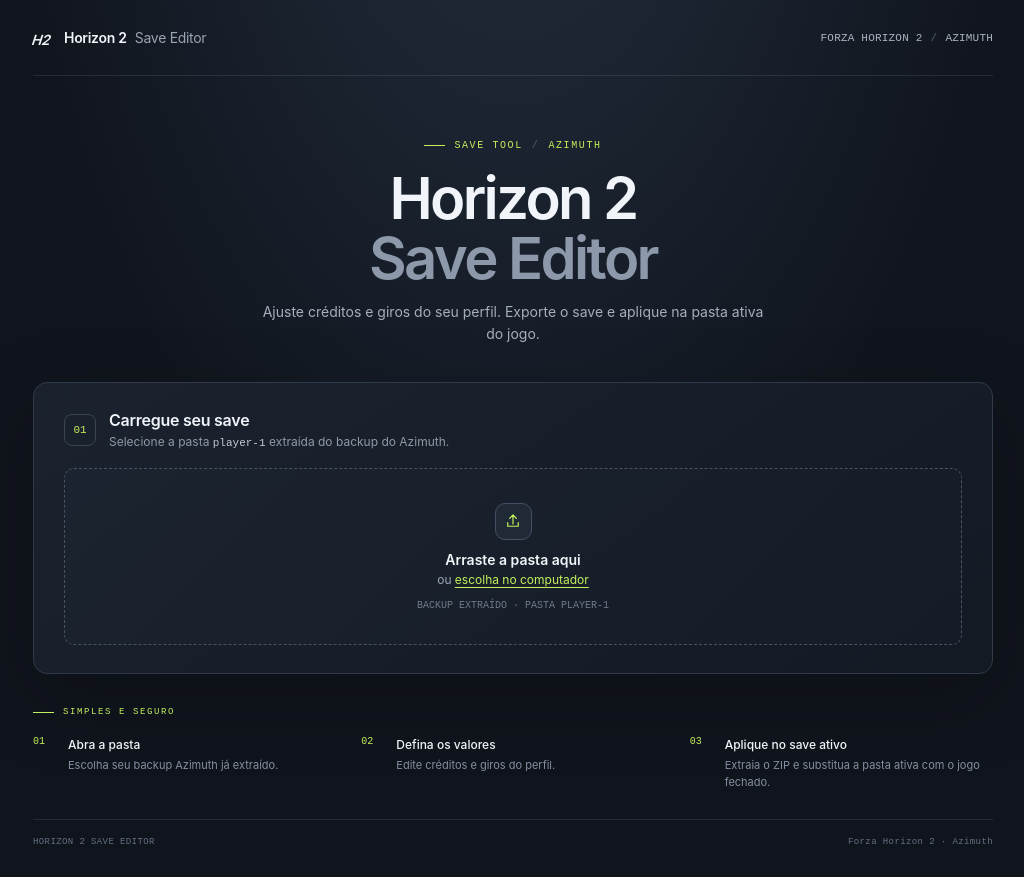
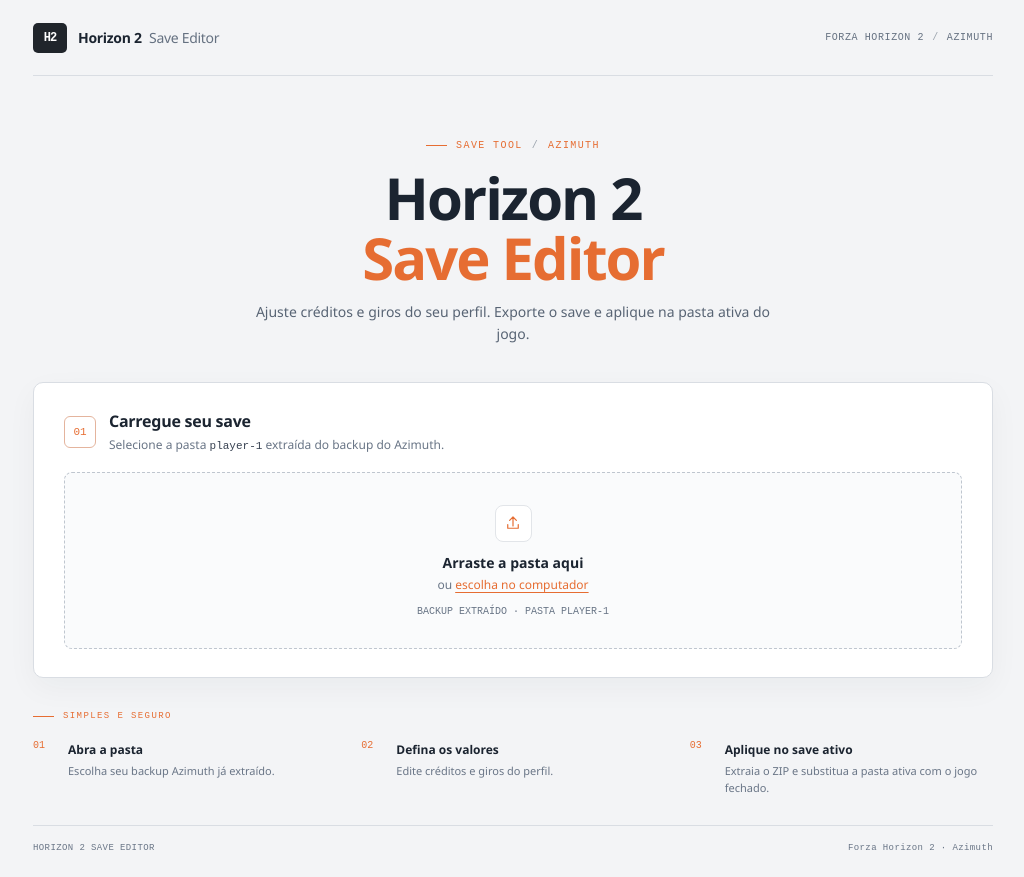
Before and after one commit to oGabrielST/horizon-save-studio, a plain HTML site: page index.html in a window 1280 px wide. Shown: the whole page, without its empty margins (127-1151 px from the left). Drawn offline with Linux system fonts and the light colour scheme.

Commit message:
Rename editor and refine interface

```diff
--- a/styles.css
+++ b/styles.css
@@ -1,28 +1,28 @@
-:root{color-scheme:dark;--bg:#10141c;--panel:#171d27;--panel-soft:#1c2430;--line:#2a3441;--muted:#8994a3;--text:#f1f4f8;--lime:#c4f05c;--blue:#8fafff;--mono:ui-monospace,'Cascadia Code','Segoe UI Mono',monospace;--sans:Inter,'Segoe UI',Arial,sans-serif;--display:Inter,'Segoe UI',Arial,sans-serif}
+:root{color-scheme:light;--bg:#f3f4f6;--panel:#fff;--panel-soft:#f8f9fa;--line:#dfe3e8;--muted:#697586;--text:#1b2430;--lime:#e66d32;--blue:#346c9f;--mono:ui-monospace,'Cascadia Code','Segoe UI Mono',monospace;--sans:'Segoe UI',Arial,sans-serif;--display:'Segoe UI',Arial,sans-serif}
 *{box-sizing:border-box}
-body{margin:0;min-height:100vh;background:radial-gradient(ellipse at 50% -35%,#233040 0,transparent 58%),var(--bg);color:var(--text);font-family:var(--sans);font-size:14px}
+body{margin:0;min-height:100vh;background:var(--bg);color:var(--text);font-family:var(--sans);font-size:14px}
 button,input{font:inherit}
 .shell{width:min(100% - 48px,960px);margin:0 auto}
-.topbar{height:76px;display:flex;align-items:center;justify-content:space-between;border-bottom:1px solid rgba(173,189,208,.12)}
-.brand{display:flex;align-items:center;gap:11px;color:var(--text);text-decoration:none;font:600 14px var(--display);letter-spacing:-.3px}
-.brand-light{color:#99a4b2;font-weight:400;margin-left:5px}
-.brand-mark{display:flex;align-items:end;gap:2px;height:20px;width:20px;transform:skew(-18deg)}.brand-mark span{display:block;width:5px;border-radius:1px;background:var(--lime)}.brand-mark span:nth-child(1){height:9px}.brand-mark span:nth-child(2){height:15px}.brand-mark span:nth-child(3){height:20px}
-.topbar-right{display:flex;align-items:center;gap:8px;color:#aab4c0;font:11px var(--mono);letter-spacing:.2px}.privacy-dot{width:7px;height:7px;border-radius:50%;background:var(--lime);box-shadow:0 0 12px #c4f05c77}
-.intro{padding:64px 0 37px;text-align:center}.eyebrow,.mini-heading{display:flex;align-items:center;justify-content:center;gap:9px;color:var(--lime);font:10px var(--mono);letter-spacing:1.6px}.eyebrow-line{width:21px;height:1px;background:var(--lime)}.eyebrow-sep{color:#536071}
-h1{margin:17px 0 12px;font:600 clamp(36px,6vw,58px)/1.04 var(--display);letter-spacing:-2.6px}h1 span{color:#8d99aa}
-.intro>p{max-width:520px;margin:0 auto;color:#a5afbd;font-size:14px;line-height:1.6}
-.workspace{padding:27px 30px 28px;border:1px solid #303a48;border-radius:14px;background:linear-gradient(145deg,rgba(27,35,47,.96),rgba(20,26,36,.98));box-shadow:0 24px 80px #0003}
-.step-heading{display:flex;align-items:center;gap:13px;margin-bottom:19px}.step-number{display:grid;place-items:center;width:32px;height:32px;border:1px solid #394656;border-radius:8px;color:var(--lime);font:11px var(--mono)}.step-heading h2{margin:0 0 4px;font:600 16px var(--display);letter-spacing:-.25px}.step-heading p{margin:0;color:#8e99a8;font-size:12px}.step-heading code{color:#c2cad4;font:11px var(--mono)}
-.dropzone{position:relative;display:flex;min-height:177px;align-items:center;justify-content:center;flex-direction:column;border:1px dashed #465365;border-radius:10px;background:linear-gradient(135deg,#1c2531aa,#161d28aa);cursor:pointer;transition:border .18s,background .18s,transform .18s}.dropzone:hover,.dropzone:focus-visible,.dropzone.dragging{outline:none;border-color:var(--lime);background:#212c37;transform:translateY(-1px)}.dropzone input{position:absolute;width:1px;height:1px;opacity:0;pointer-events:none}.upload-icon{display:grid;place-items:center;width:37px;height:37px;margin-bottom:11px;border:1px solid #435064;border-radius:10px;color:var(--lime);background:#202a36}.upload-icon svg{width:18px;height:18px;fill:none;stroke:currentColor;stroke-width:1.6;stroke-linecap:round;stroke-linejoin:round}.drop-title{font:600 14px var(--display)}.drop-subtitle{margin-top:4px;color:#9da8b7;font-size:12px}.browse{color:var(--lime);text-decoration:underline;text-underline-offset:3px}.drop-hint{margin-top:13px;color:#6f7b8b;font:10px var(--mono)}
-.loaded-file{display:flex;align-items:center;gap:11px;padding:13px 15px;border:1px solid #394657;border-radius:9px;background:#1a222d}.file-check{display:grid;place-items:center;width:27px;height:27px;border-radius:50%;background:#c4f05c20;color:var(--lime);font-weight:700}.loaded-copy{display:flex;flex:1;min-width:0;flex-direction:column;gap:3px}.loaded-copy strong{overflow:hidden;text-overflow:ellipsis;white-space:nowrap;font-size:12px}.loaded-copy span{color:#8994a3;font:10px var(--mono)}.text-button{border:0;background:transparent;color:#aab4c0;font-size:11px;cursor:pointer}.text-button:hover{color:var(--lime)}
+.topbar{height:76px;display:flex;align-items:center;justify-content:space-between;border-bottom:1px solid #d9dde3}
+.brand{display:flex;align-items:center;gap:11px;color:var(--text);text-decoration:none;font:700 14px var(--display);letter-spacing:-.3px}
+.brand-light{color:#657181;font-weight:400;margin-left:4px}
+.brand-mark{display:grid;place-items:center;width:34px;height:30px;border-radius:5px;background:#20252b;color:#fff;font:700 12px var(--mono);letter-spacing:-1px}
+.topbar-right{display:flex;align-items:center;gap:8px;color:#657181;font:10px var(--mono);letter-spacing:.6px}.privacy-dot{width:7px;height:7px;border-radius:50%;background:var(--lime)}
+.intro{padding:64px 0 37px;text-align:center}.eyebrow,.mini-heading{display:flex;align-items:center;justify-content:center;gap:9px;color:var(--lime);font:10px var(--mono);letter-spacing:1.4px}.eyebrow-line{width:21px;height:1px;background:var(--lime)}.eyebrow-sep{color:#9ca4ae}
+h1{margin:17px 0 12px;font:700 clamp(36px,6vw,58px)/1.04 var(--display);letter-spacing:-2px}h1 span{color:var(--lime)}
+.intro>p{max-width:520px;margin:0 auto;color:#586474;font-size:14px;line-height:1.6}
+.workspace{padding:27px 30px 28px;border:1px solid #d9dde3;border-radius:10px;background:#fff;box-shadow:0 10px 30px #222a360b}
+.step-heading{display:flex;align-items:center;gap:13px;margin-bottom:19px}.step-number{display:grid;place-items:center;width:32px;height:32px;border:1px solid #e4b49d;border-radius:6px;color:var(--lime);font:11px var(--mono)}.step-heading h2{margin:0 0 4px;font:600 16px var(--display);letter-spacing:-.25px}.step-heading p{margin:0;color:#697586;font-size:12px}.step-heading code{color:#374151;font:11px var(--mono)}
+.dropzone{position:relative;display:flex;min-height:177px;align-items:center;justify-content:center;flex-direction:column;border:1px dashed #bfc6cf;border-radius:8px;background:#fafbfc;cursor:pointer;transition:border .18s,background .18s,transform .18s}.dropzone:hover,.dropzone:focus-visible,.dropzone.dragging{outline:none;border-color:var(--lime);background:#fff8f4;transform:translateY(-1px)}.dropzone input{position:absolute;width:1px;height:1px;opacity:0;pointer-events:none}.upload-icon{display:grid;place-items:center;width:37px;height:37px;margin-bottom:11px;border:1px solid #e2e5e9;border-radius:8px;color:var(--lime);background:#fff}.upload-icon svg{width:18px;height:18px;fill:none;stroke:currentColor;stroke-width:1.6;stroke-linecap:round;stroke-linejoin:round}.drop-title{font:600 14px var(--display)}.drop-subtitle{margin-top:4px;color:#697586;font-size:12px}.browse{color:var(--lime);text-decoration:underline;text-underline-offset:3px}.drop-hint{margin-top:13px;color:#697586;font:10px var(--mono)}
+.loaded-file{display:flex;align-items:center;gap:11px;padding:13px 15px;border:1px solid #dfe3e8;border-radius:8px;background:#f8f9fa}.file-check{display:grid;place-items:center;width:27px;height:27px;border-radius:50%;background:#e9f4e4;color:#4c7b35;font-weight:700}.loaded-copy{display:flex;flex:1;min-width:0;flex-direction:column;gap:3px}.loaded-copy strong{overflow:hidden;text-overflow:ellipsis;white-space:nowrap;font-size:12px}.loaded-copy span{color:#697586;font:10px var(--mono)}.text-button{border:0;background:transparent;color:#586474;font-size:11px;cursor:pointer}.text-button:hover{color:var(--lime)}
 .hidden{display:none!important}.editor{padding-top:7px}.editor-divider{display:flex;align-items:center;gap:10px;margin:25px 0 15px;color:#8994a3;font:10px var(--mono);letter-spacing:1.2px}.editor-divider:after{height:1px;flex:1;background:var(--line)}.editor-divider span:first-child{color:var(--lime)}
-.stats-row{display:grid;grid-template-columns:1fr 1fr;gap:13px}.stat-card{min-width:0;padding:17px 18px 14px;border:1px solid #303b49;border-radius:10px;background:linear-gradient(145deg,#202936,#1a222d)}.card-label{display:flex;align-items:center;gap:8px;color:#9aa5b4;font:9px var(--mono);letter-spacing:.85px}.stat-icon{display:grid;place-items:center;width:21px;height:21px;border-radius:6px;font:700 11px var(--display)}.coin{color:var(--lime);background:#c4f05c18}.wheel{color:var(--blue);background:#8fafff18;font-size:16px}.live-tag{margin-left:auto;color:#687587;font-size:8px;white-space:nowrap}.value-line{display:flex;align-items:baseline;gap:8px;margin-top:12px}.value-input{width:100%;min-width:0;padding:0;border:0;outline:0;background:transparent;color:var(--text);font:500 clamp(27px,4vw,36px)/1.1 var(--display);letter-spacing:-1.6px;font-variant-numeric:tabular-nums}.value-input:focus{color:var(--lime)}.value-input::-webkit-inner-spin-button{opacity:.45}.value-unit{flex:none;color:#788494;font:9px var(--mono);letter-spacing:.7px}
+.stats-row{display:grid;grid-template-columns:1fr 1fr;gap:13px}.stat-card{min-width:0;padding:17px 18px 14px;border:1px solid #dfe3e8;border-radius:8px;background:#fff}.card-label{display:flex;align-items:center;gap:8px;color:#697586;font:9px var(--mono);letter-spacing:.85px}.stat-icon{display:grid;place-items:center;width:21px;height:21px;border-radius:5px;font:700 11px var(--display)}.coin{color:#a74b20;background:#fff0e8}.wheel{color:#346c9f;background:#edf4fa;font-size:16px}.live-tag{margin-left:auto;color:#87909c;font-size:8px;white-space:nowrap}.value-line{display:flex;align-items:baseline;gap:8px;margin-top:12px}.value-input{width:100%;min-width:0;padding:0;border:0;outline:0;background:transparent;color:var(--text);font:600 clamp(27px,4vw,36px)/1.1 var(--display);letter-spacing:-1px;font-variant-numeric:tabular-nums}.value-input:focus{color:#b94d1e}.value-input::-webkit-inner-spin-button{opacity:.45}.value-unit{flex:none;color:#697586;font:9px var(--mono);letter-spacing:.7px}
 .range-wrap{margin-top:15px}.range-wrap input{width:100%;height:4px;accent-color:var(--lime);cursor:pointer}.range-labels{display:flex;justify-content:space-between;margin-top:3px;color:#6e7a89;font:9px var(--mono)}
-.suggestion{display:flex;align-items:center;gap:6px;margin-top:17px;color:#8490a0;font-size:10px}.suggestion-star{color:var(--blue)}.suggestion button{margin-left:auto;padding:5px 8px;border:1px solid #384657;border-radius:5px;background:#222d3a;color:#c5d0de;font:10px var(--mono);cursor:pointer;transition:border .15s,color .15s}.suggestion button:hover{border-color:var(--blue);color:white}.suggestion button span{margin-left:5px;color:var(--blue)}
-.save-row{display:flex;align-items:center;justify-content:space-between;gap:14px;margin-top:17px}.save-note{display:flex;align-items:center;gap:8px;color:#8994a3;font-size:11px}.save-note-icon{color:var(--lime);font-size:18px}.primary-button{display:inline-flex;align-items:center;gap:22px;padding:11px 13px 11px 16px;border:0;border-radius:7px;background:var(--lime);color:#18200e;font:600 12px var(--display);cursor:pointer;box-shadow:0 5px 18px #c4f05c1c;transition:transform .15s,background .15s}.primary-button:hover{transform:translateY(-1px);background:#d0fa6d}.primary-button:disabled{opacity:.55;cursor:wait;transform:none}.button-arrow{font-size:17px;line-height:12px}
-.restore-guide{display:flex;align-items:flex-start;gap:11px;margin-top:15px;padding:13px 14px;border:1px solid #3b4a60;border-radius:8px;background:#192431}.guide-icon{display:grid;place-items:center;flex:none;width:26px;height:26px;border-radius:6px;background:#8fafff18;color:var(--blue);font:10px var(--mono)}.restore-guide strong{display:block;margin:2px 0 5px;color:#dce6f3;font:500 11px var(--display)}.restore-guide p{margin:0;color:#94a3b4;font-size:10px;line-height:1.6}.restore-guide code{color:#d8e2ed;font:10px var(--mono);overflow-wrap:anywhere}
-.status{margin-top:12px;padding:10px 12px;border:1px solid #354556;border-radius:7px;color:#c2d0df;background:#1b2632;font-size:11px;line-height:1.5}.status.success{border-color:#70933d66;color:#d8f4af;background:#20301d}.status.error{border-color:#985b5b;color:#ffc7c7;background:#321f24}
-.how-it-works{padding:33px 0 29px}.mini-heading{justify-content:flex-start;font-size:9px}.how-grid{display:grid;grid-template-columns:repeat(3,1fr);gap:25px;margin-top:18px}.how-item{position:relative;padding-left:35px}.how-number{position:absolute;left:0;top:1px;color:var(--lime);font:10px var(--mono)}.how-item strong{font:500 12px var(--display)}.how-item p{margin:5px 0 0;color:#8490a0;font-size:11px;line-height:1.5}
-footer{display:flex;justify-content:space-between;padding:17px 0 24px;border-top:1px solid rgba(173,189,208,.12);color:#647183;font:9px var(--mono);letter-spacing:.4px}
+.suggestion{display:flex;align-items:center;gap:6px;margin-top:17px;color:#697586;font-size:10px}.suggestion-star{color:var(--blue)}.suggestion button{margin-left:auto;padding:5px 8px;border:1px solid #d5dbe2;border-radius:5px;background:#f7f8f9;color:#344054;font:10px var(--mono);cursor:pointer;transition:border .15s,color .15s}.suggestion button:hover{border-color:var(--blue);color:#244d73}.suggestion button span{margin-left:5px;color:var(--blue)}
+.save-row{display:flex;align-items:center;justify-content:space-between;gap:14px;margin-top:17px}.save-note{display:flex;align-items:center;gap:8px;color:#697586;font-size:11px}.save-note-icon{color:var(--lime);font-size:18px}.primary-button{display:inline-flex;align-items:center;gap:22px;padding:11px 13px 11px 16px;border:0;border-radius:6px;background:var(--lime);color:#fff;font:600 12px var(--display);cursor:pointer;transition:transform .15s,background .15s}.primary-button:hover{transform:translateY(-1px);background:#cb5b28}.primary-button:disabled{opacity:.55;cursor:wait;transform:none}.button-arrow{font-size:17px;line-height:12px}
+.restore-guide{display:flex;align-items:flex-start;gap:11px;margin-top:15px;padding:13px 14px;border:1px solid #ead8ce;border-radius:7px;background:#fff9f5}.guide-icon{display:grid;place-items:center;flex:none;width:26px;height:26px;border-radius:5px;background:#fff0e8;color:#a74b20;font:10px var(--mono)}.restore-guide strong{display:block;margin:2px 0 5px;color:#27313d;font:600 11px var(--display)}.restore-guide p{margin:0;color:#596575;font-size:10px;line-height:1.6}.restore-guide code{color:#333d49;font:10px var(--mono);overflow-wrap:anywhere}
+.status{margin-top:12px;padding:10px 12px;border:1px solid #d5dbe2;border-radius:6px;color:#344054;background:#f7f8f9;font-size:11px;line-height:1.5}.status.success{border-color:#b4d49b;color:#385c2b;background:#f2f8ee}.status.error{border-color:#d7a6a6;color:#8a2c2c;background:#fff3f3}
+.how-it-works{padding:33px 0 29px}.mini-heading{justify-content:flex-start;font-size:9px}.how-grid{display:grid;grid-template-columns:repeat(3,1fr);gap:25px;margin-top:18px}.how-item{position:relative;padding-left:35px}.how-number{position:absolute;left:0;top:1px;color:var(--lime);font:10px var(--mono)}.how-item strong{font:600 12px var(--display)}.how-item p{margin:5px 0 0;color:#697586;font-size:11px;line-height:1.5}
+footer{display:flex;justify-content:space-between;padding:17px 0 24px;border-top:1px solid #d9dde3;color:#697586;font:9px var(--mono);letter-spacing:.4px}
 @media(max-width:650px){.shell{width:min(100% - 28px,960px)}.topbar{height:62px}.topbar-right{font-size:9px}.intro{padding:47px 0 28px}h1{letter-spacing:-1.7px}.workspace{padding:21px 16px}.stats-row{grid-template-columns:1fr}.how-grid{gap:14px}.how-item{padding-left:26px}.how-item p{font-size:10px}.save-row{align-items:stretch;flex-direction:column}.primary-button{justify-content:space-between}footer{gap:10px;font-size:8px}}
 @media(max-width:390px){.brand{font-size:12px}.topbar-right{gap:5px}.how-grid{grid-template-columns:1fr;gap:13px}.how-item{padding-left:31px}.how-item p{margin-top:2px}}
```
